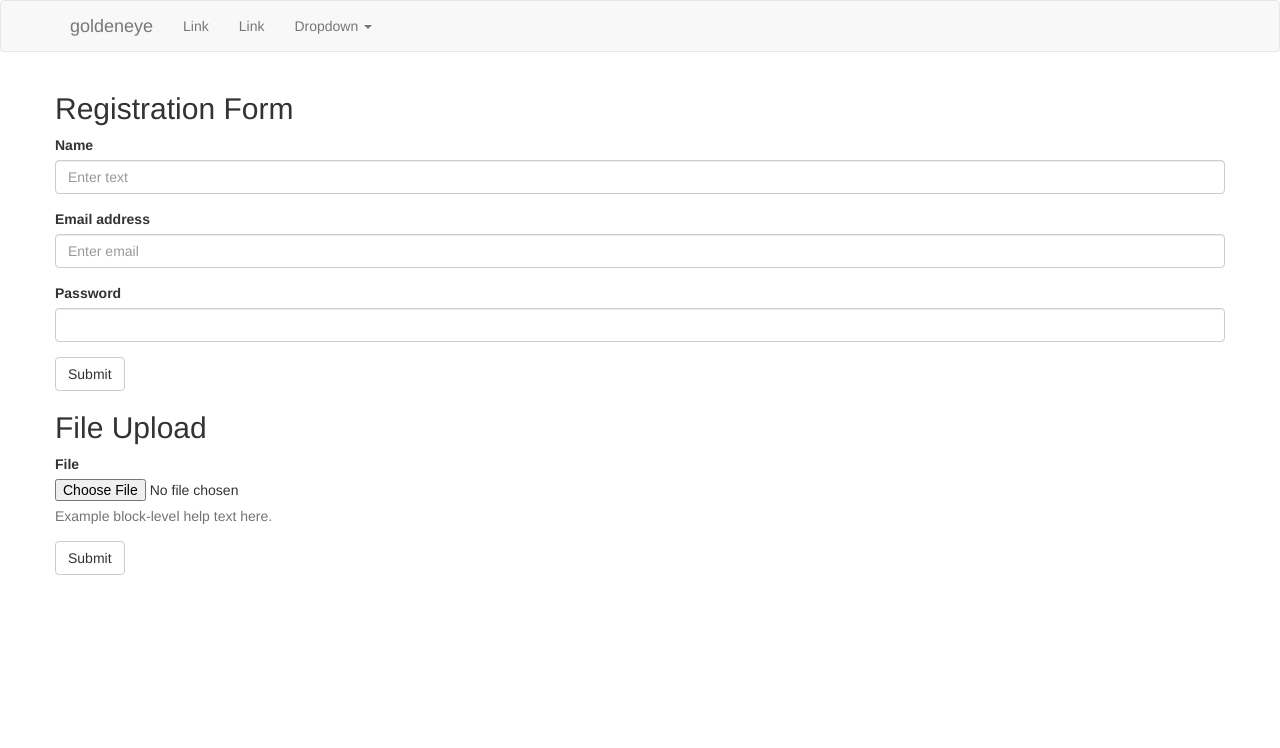
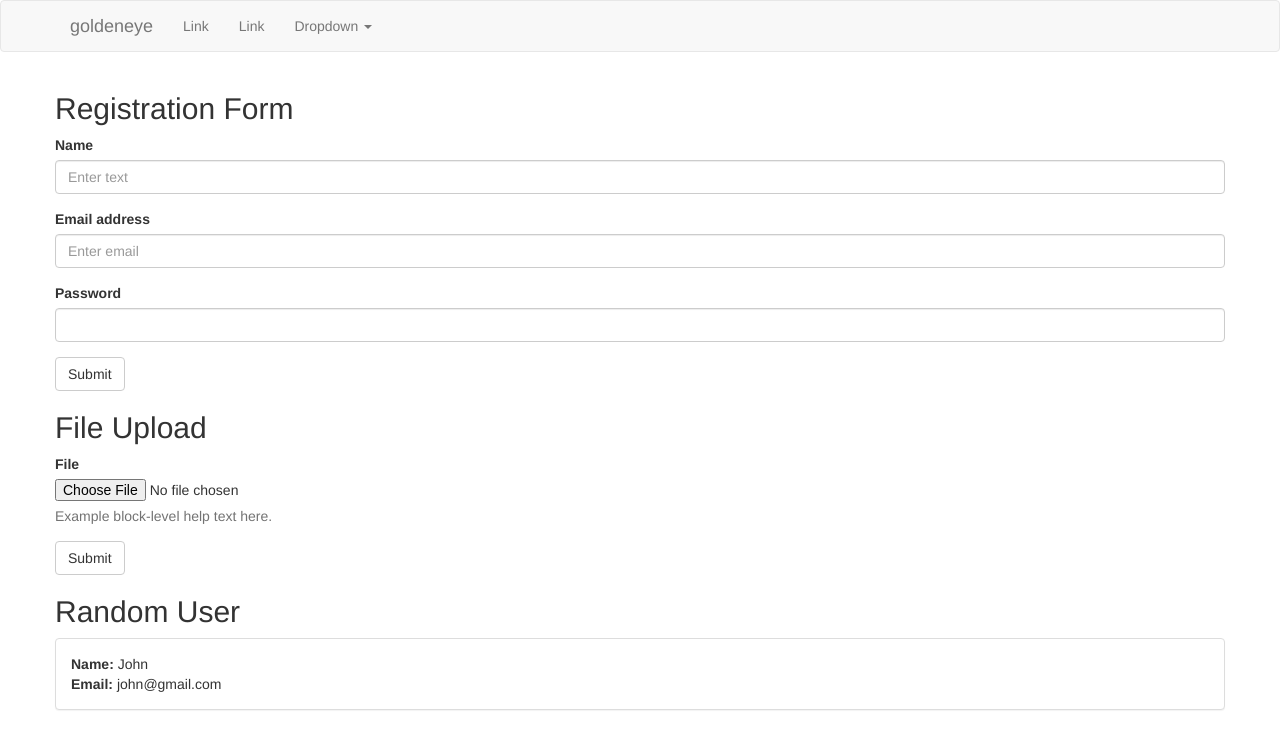
Before and after one commit to nhopkinson/GoldenEye-UI, a React (Create React App) app: page / in a window 1280 px wide. Shown: the top 748 px of the page. Built offline with nearby package versions, Linux system fonts and the light colour scheme.

Commit message:
implement random user ui

```diff
--- a/src/App.tsx
+++ b/src/App.tsx
@@ -2,6 +2,7 @@ import * as React from 'react';
 import { Grid, Row } from 'react-bootstrap';
 import { FileUpload } from './ui/file-upload.component';
 import { NavBar } from './ui/nav-bar.component';
+import { RandomUser } from './ui/random-user/random-user.component';
 import { RegistrationForm } from './ui/registration-form/registration-form.component';
 
 class App extends React.Component {
@@ -18,6 +19,10 @@ class App extends React.Component {
             <h2>File Upload</h2>
             <FileUpload />
           </Row>
+          <Row>
+            <h2>Random User</h2>
+            <RandomUser />
+          </Row>
         </Grid>
       </>
     );
--- /dev/null
+++ b/src/ui/random-user/random-user-card.component.tsx
@@ -0,0 +1,25 @@
+import * as React from 'react';
+import { Grid, Panel, Row } from 'react-bootstrap';
+
+interface RandomUserCardProps {
+  image?: string;
+  name: string;
+  email: string;
+}
+
+export const RandomUserCard = (props: RandomUserCardProps): JSX.Element => {
+  return (
+    <Panel>
+      <Panel.Body>
+        <Grid>
+          <Row>
+            <strong>Name: </strong> {props.name}
+          </Row>
+          <Row>
+            <strong>Email: </strong> {props.email}
+          </Row>
+        </Grid>
+      </Panel.Body>
+    </Panel>
+  );
+};
--- /dev/null
+++ b/src/ui/random-user/random-user.component.tsx
@@ -0,0 +1,12 @@
+import * as React from 'react';
+import { RandomUserCard } from './random-user-card.component';
+
+export class RandomUser extends React.Component {
+  public componentDidMount(): void {
+    // do fetching here.
+  }
+
+  public render(): JSX.Element {
+    return <RandomUserCard name={'John'} email={'john@gmail.com'} />;
+  }
+}
```
